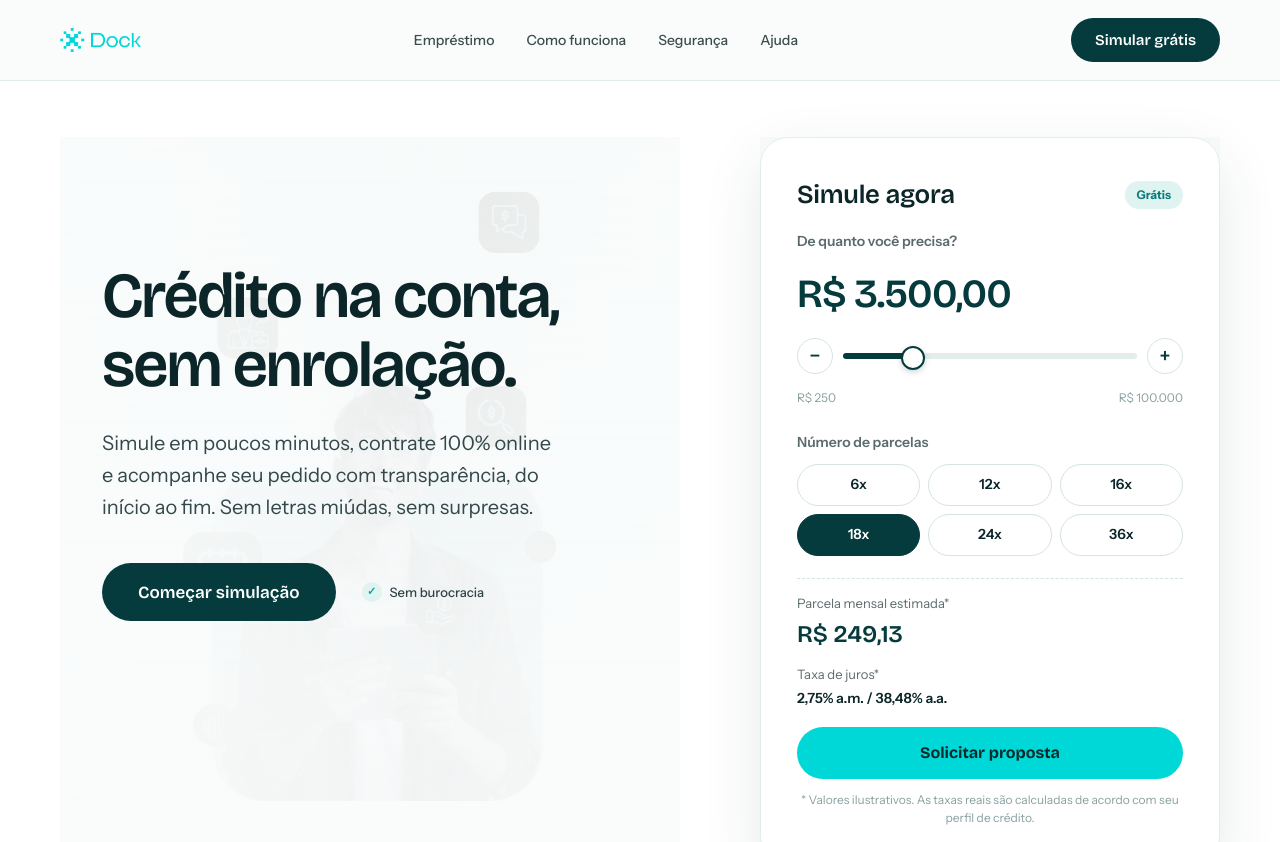
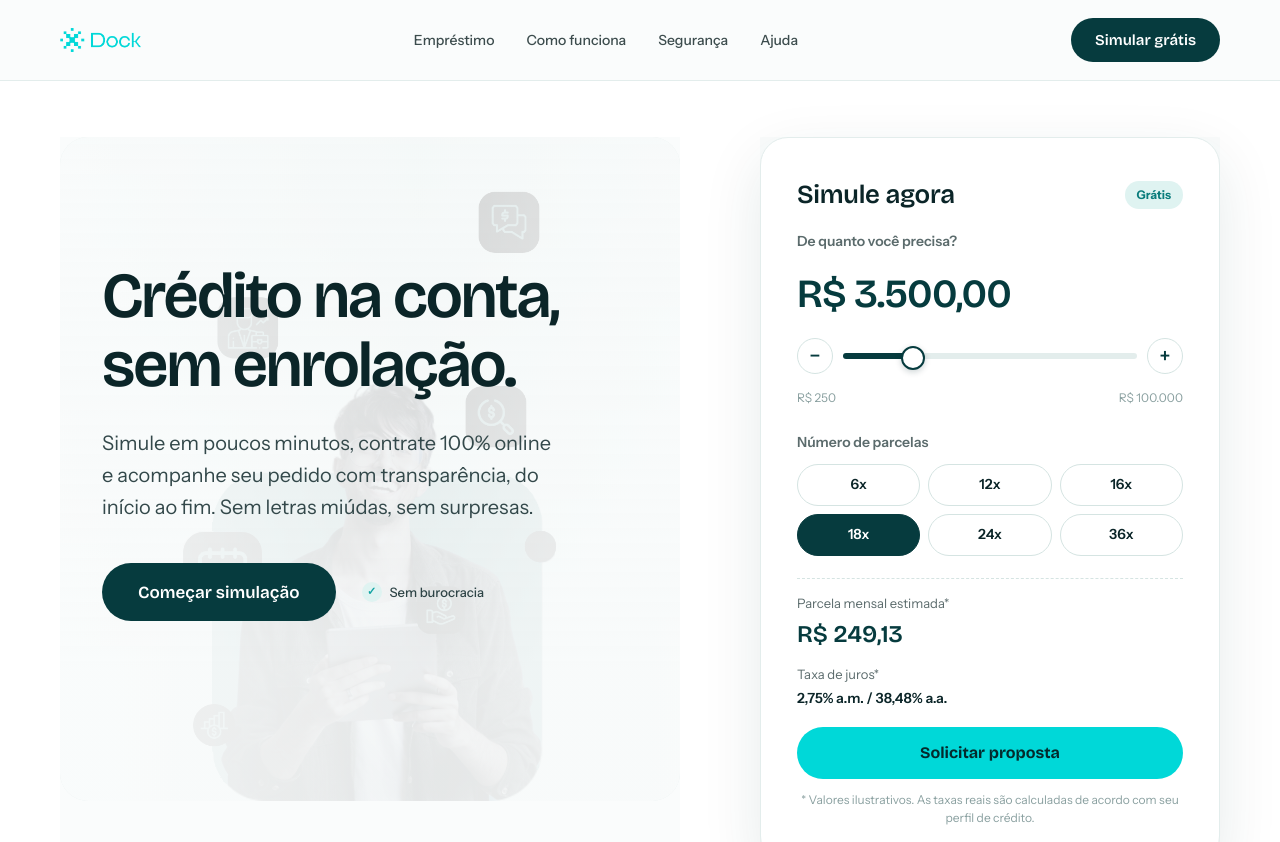
Before and after one commit to brayhoncarvalho/onboarding, a Vue app: page / in a window 1280 px wide. Shown: the top 842 px of the page. Built offline with nearby package versions, Linux system fonts and the light colour scheme.

Commit message:
fix: imagem hero ligeiramente mais visivel

```diff
--- a/src/components/HeroSection.vue
+++ b/src/components/HeroSection.vue
@@ -131,8 +131,8 @@ const emit = defineEmits<{ (e: 'simular'): void }>()
   position: absolute;
   inset: 0;
   background:
-    linear-gradient(180deg, rgba(250, 252, 252, 0.72) 0%, rgba(250, 252, 252, 0.86) 100%),
-    linear-gradient(90deg, rgba(250, 252, 252, 0.88) 0%, rgba(250, 252, 252, 0.55) 58%, rgba(250, 252, 252, 0.78) 100%);
+    linear-gradient(180deg, rgba(250, 252, 252, 0.62) 0%, rgba(250, 252, 252, 0.76) 100%),
+    linear-gradient(90deg, rgba(250, 252, 252, 0.78) 0%, rgba(250, 252, 252, 0.42) 58%, rgba(250, 252, 252, 0.68) 100%);
   pointer-events: none;
 }
 
@@ -197,8 +197,8 @@ const emit = defineEmits<{ (e: 'simular'): void }>()
 
   .hero__media::after {
     background:
-      linear-gradient(180deg, rgba(250, 252, 252, 0.78) 0%, rgba(250, 252, 252, 0.90) 80%),
-      linear-gradient(90deg, rgba(250, 252, 252, 0.92) 0%, rgba(250, 252, 252, 0.58) 58%, rgba(250, 252, 252, 0.82) 100%);
+      linear-gradient(180deg, rgba(250, 252, 252, 0.68) 0%, rgba(250, 252, 252, 0.82) 80%),
+      linear-gradient(90deg, rgba(250, 252, 252, 0.82) 0%, rgba(250, 252, 252, 0.44) 58%, rgba(250, 252, 252, 0.72) 100%);
   }
 }
 </style>
```
